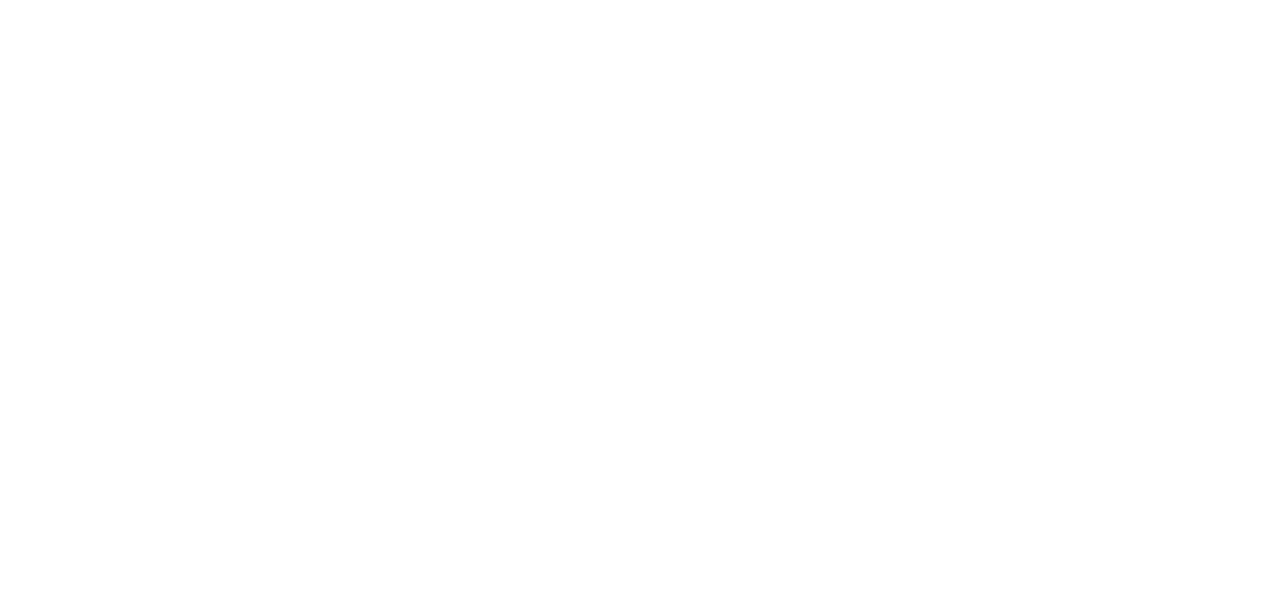
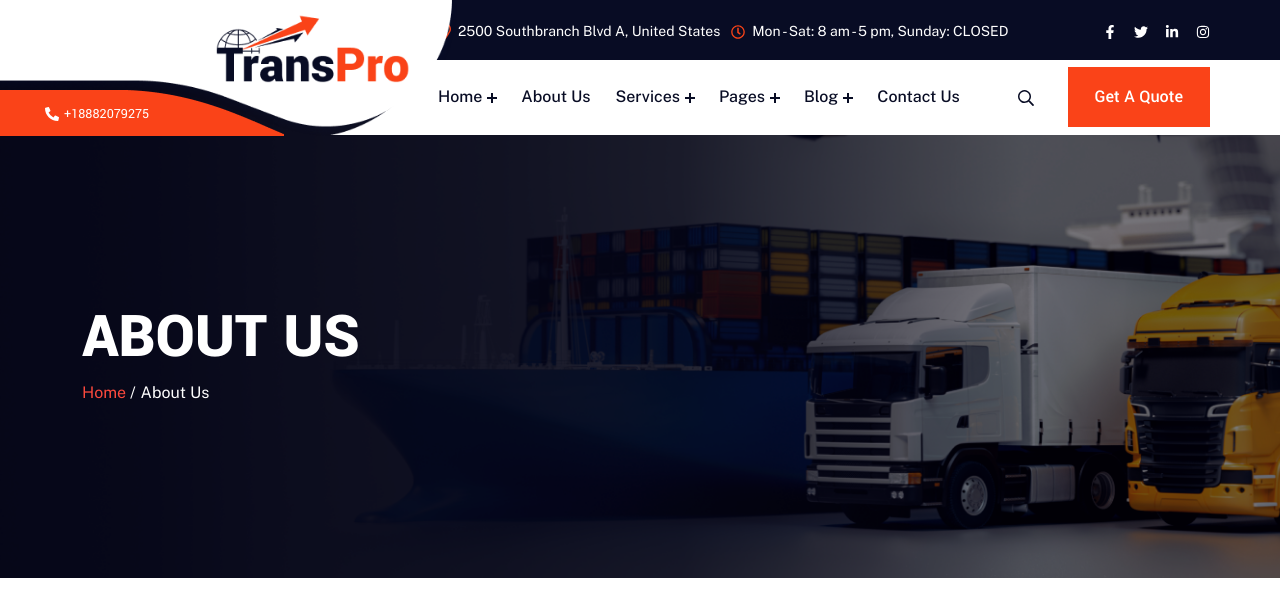
Before and after one commit to amitbd599/Transpro, a React (Create React App) app: page /about in a window 1280 px wide. Before the commit this address had no page. Shown: the top 616 px of the page. Built offline with nearby package versions, Linux system fonts and the light colour scheme.

Commit message:
Breadcrumb add

```diff
--- a/public/assets/scss/global/_common.scss
+++ b/public/assets/scss/global/_common.scss
@@ -417,15 +417,7 @@
       a {
         color: #fb493d;
       }
-      &:after {
-        position: absolute;
-        left: 0;
-        top: 1px;
-        content: "\f061";
-        color: #fb493d;
-        font-family: "Font Awesome 5 Free";
-        font-weight: 700;
-      }
+
       &:first-child {
         padding-left: 0;
         &:after {
--- a/src/App.js
+++ b/src/App.js
@@ -6,6 +6,7 @@
 import { useEffect } from "react";
 import ScrollToTop from "react-scroll-to-top";
 import HomeTwo from "./pages/HomeTwo";
+import About from "./pages/About";
 function App() {
   useEffect(() => {
     AOS.init({
@@ -19,8 +20,9 @@
     <BrowserRouter>
       <Routes>
         <Route exact path='/' element={<Demo />} />
-        <Route exact path='/index-1' element={<HomeOne />} />
-        <Route exact path='/index-2' element={<HomeTwo />} />
+        <Route exact path='/home' element={<HomeOne />} />
+        <Route exact path='/home-2' element={<HomeTwo />} />
+        <Route exact path='/about' element={<About />} />
       </Routes>
       <ScrollToTop smooth color='#FA4318' />
     </BrowserRouter>
--- /dev/null
+++ b/src/components/Breadcrumb.js
@@ -0,0 +1,34 @@
+import React from "react";
+
+const Breadcrumb = ({ title }) => {
+  return (
+    <>
+      {/* breadcrumb start */}
+      <div
+        className='breadcrumb-area bg-overlay-2'
+        style={{ backgroundImage: 'url("assets/img/banner/breadcrumb.png")' }}
+      >
+        <div className='container'>
+          <div className='row'>
+            <div className='col-12'>
+              <div className='breadcrumb-inner'>
+                <div className='section-title mb-0'>
+                  <h2 className='page-title'>{title}</h2>
+                  <ul className='page-list'>
+                    <li>
+                      <a href='home.html'>Home</a>
+                    </li>{" "}
+                    /<li className='ps-0'>About Us</li>
+                  </ul>
+                </div>
+              </div>
+            </div>
+          </div>
+        </div>
+      </div>
+      {/* breadcrumb end */}
+    </>
+  );
+};
+
+export default Breadcrumb;
--- /dev/null
+++ b/src/pages/About.js
@@ -0,0 +1,21 @@
+import React from "react";
+import Breadcrumb from "../components/Breadcrumb";
+import NavbarOne from "../components/NavbarOne";
+import SearchPopup from "../elements/SearchPopup";
+
+const About = () => {
+  return (
+    <>
+      {/* Search Popup */}
+      <SearchPopup />
+
+      {/* Navbar One */}
+      <NavbarOne />
+
+      {/* Breadcrumb */}
+      <Breadcrumb title={"ABOUT US"} />
+    </>
+  );
+};
+
+export default About;
```
